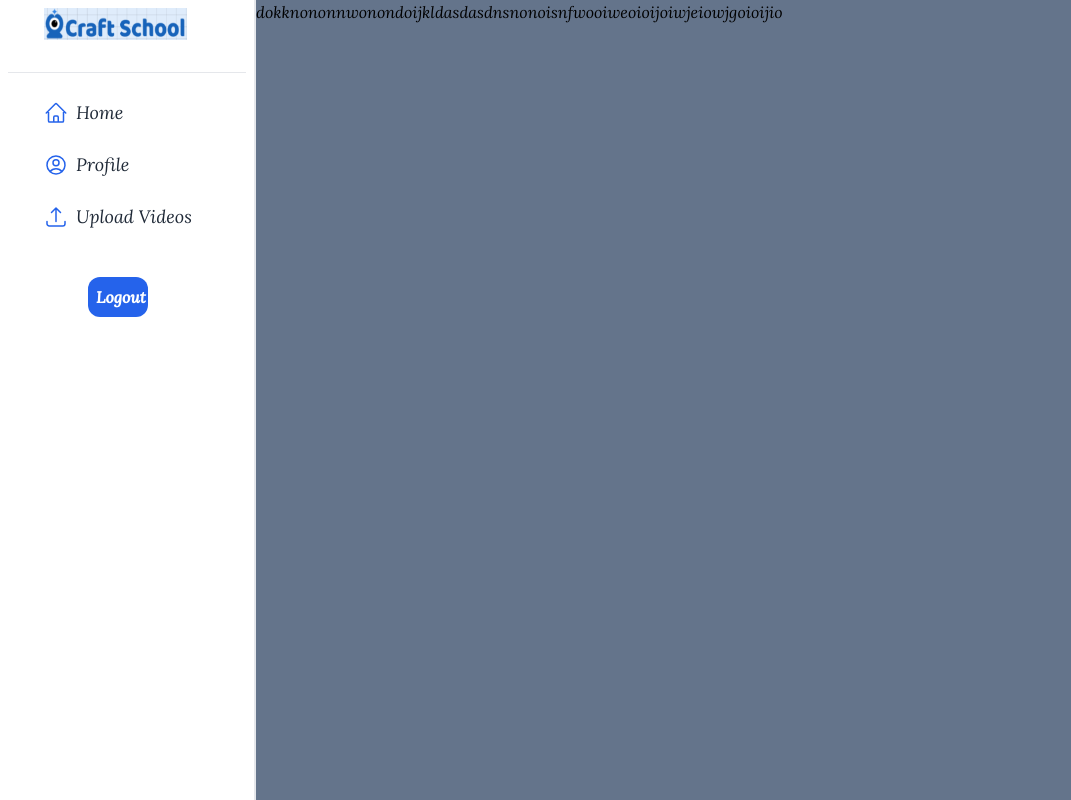
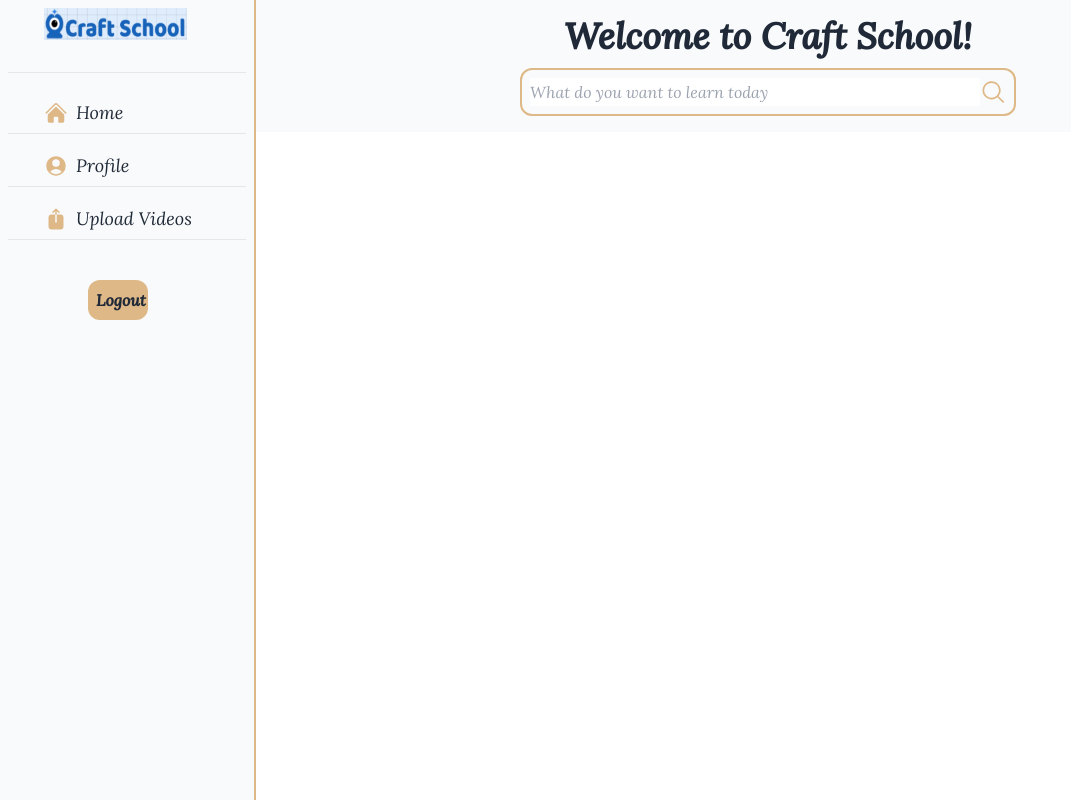
Before and after one commit to Vixs101/web_based_presentation_system, a React (Vite) app: page / in a window 1280 px wide. Shown: the whole page, without its empty margins (0-1071 px from the left). Built offline with nearby package versions, Linux system fonts and the light colour scheme.

Commit message:
started working on the homepage

```diff
--- a/src/components/Sidebar.tsx
+++ b/src/components/Sidebar.tsx
@@ -4,73 +4,63 @@ import { Link } from "react-router-dom";
 function Sidebar() {
   return (
     <div className="">
-      <div className="hidden md:flex flex-col gap-5 h-full overflow-auto fixed md:w-1/4 lg:w-1/5 p-2 border-r-2 bg-white text-gray-800">
+      <div className="hidden md:flex flex-col gap-5 h-full overflow-auto fixed md:w-1/4 lg:w-1/5 p-2 border-r-2 border-r-[#deb887] bg-gray-50 text-gray-800">
         <img
           src="/images/logo.png"
           alt="craft School logo"
           className=" h-8 w-3/4 pl-9"
         />
-        <hr className="w-full mt-3 bg-blue-500" />
+        <hr className="w-full mt-3 bg-[#deb887]" />
         <ul className="flex flex-col gap-3 text-lg">
           <Link to="/">
-            <li className="flex gap-2 hover:bg-slate-300 h-10 items-center pl-9">
+            <li className="flex gap-2 hover:bg-slate-300 h-10 items-center pl-9 text-gray-800">
               <svg
                 xmlns="http://www.w3.org/2000/svg"
-                fill="none"
                 viewBox="0 0 24 24"
-                strokeWidth={1.5}
-                stroke="currentColor"
-                className="w-6 h-6 text-blue-600"
+                fill="currentColor"
+                className="w-6 h-6 text-[#deb887] font-extrabold"
               >
-                <path
-                  strokeLinecap="round"
-                  strokeLinejoin="round"
-                  d="m2.25 12 8.954-8.955c.44-.439 1.152-.439 1.591 0L21.75 12M4.5 9.75v10.125c0 .621.504 1.125 1.125 1.125H9.75v-4.875c0-.621.504-1.125 1.125-1.125h2.25c.621 0 1.125.504 1.125 1.125V21h4.125c.621 0 1.125-.504 1.125-1.125V9.75M8.25 21h8.25"
-                />
+                <path d="M11.47 3.841a.75.75 0 0 1 1.06 0l8.69 8.69a.75.75 0 1 0 1.06-1.061l-8.689-8.69a2.25 2.25 0 0 0-3.182 0l-8.69 8.69a.75.75 0 1 0 1.061 1.06l8.69-8.689Z" />
+                <path d="m12 5.432 8.159 8.159c.03.03.06.058.091.086v6.198c0 1.035-.84 1.875-1.875 1.875H15a.75.75 0 0 1-.75-.75v-4.5a.75.75 0 0 0-.75-.75h-3a.75.75 0 0 0-.75.75V21a.75.75 0 0 1-.75.75H5.625a1.875 1.875 0 0 1-1.875-1.875v-6.198a2.29 2.29 0 0 0 .091-.086L12 5.432Z" />
               </svg>
               Home
             </li>
+            <hr className="w-full bg-[#deb887]" />
           </Link>
           <Link to="/profile">
-            <li className="flex gap-2 hover:bg-slate-300 h-10 items-center pl-9">
+            <li className="flex gap-2 hover:bg-slate-300 h-10 items-center pl-9 text-gray-800">
               <svg
                 xmlns="http://www.w3.org/2000/svg"
-                fill="none"
                 viewBox="0 0 24 24"
-                strokeWidth={1.5}
-                stroke="currentColor"
-                className="w-6 h-6 text-blue-600"
+                fill="currentColor"
+                className="w-6 h-6 text-[#deb887] font-extrabold"
               >
                 <path
-                  strokeLinecap="round"
-                  strokeLinejoin="round"
-                  d="M17.982 18.725A7.488 7.488 0 0 0 12 15.75a7.488 7.488 0 0 0-5.982 2.975m11.963 0a9 9 0 1 0-11.963 0m11.963 0A8.966 8.966 0 0 1 12 21a8.966 8.966 0 0 1-5.982-2.275M15 9.75a3 3 0 1 1-6 0 3 3 0 0 1 6 0Z"
+                  fillRule="evenodd"
+                  d="M18.685 19.097A9.723 9.723 0 0 0 21.75 12c0-5.385-4.365-9.75-9.75-9.75S2.25 6.615 2.25 12a9.723 9.723 0 0 0 3.065 7.097A9.716 9.716 0 0 0 12 21.75a9.716 9.716 0 0 0 6.685-2.653Zm-12.54-1.285A7.486 7.486 0 0 1 12 15a7.486 7.486 0 0 1 5.855 2.812A8.224 8.224 0 0 1 12 20.25a8.224 8.224 0 0 1-5.855-2.438ZM15.75 9a3.75 3.75 0 1 1-7.5 0 3.75 3.75 0 0 1 7.5 0Z"
+                  clipRule="evenodd"
                 />
               </svg>
               Profile
             </li>
+            <hr className="w-full bg-[#deb887]" />
           </Link>
           <Link to="/upload_videos">
             <li className="flex gap-2 hover:bg-slate-300 h-10 items-center pl-9">
               <svg
                 xmlns="http://www.w3.org/2000/svg"
-                fill="none"
                 viewBox="0 0 24 24"
-                strokeWidth={1.5}
-                stroke="currentColor"
-                className="w-6 h-6 text-blue-600"
+                fill="currentColor"
+                className="w-6 h-6 text-[#deb887] font-extrabold"
               >
-                <path
-                  strokeLinecap="round"
-                  strokeLinejoin="round"
-                  d="M3 16.5v2.25A2.25 2.25 0 0 0 5.25 21h13.5A2.25 2.25 0 0 0 21 18.75V16.5m-13.5-9L12 3m0 0 4.5 4.5M12 3v13.5"
-                />
+                <path d="M11.47 1.72a.75.75 0 0 1 1.06 0l3 3a.75.75 0 0 1-1.06 1.06l-1.72-1.72V7.5h-1.5V4.06L9.53 5.78a.75.75 0 0 1-1.06-1.06l3-3ZM11.25 7.5V15a.75.75 0 0 0 1.5 0V7.5h3.75a3 3 0 0 1 3 3v9a3 3 0 0 1-3 3h-9a3 3 0 0 1-3-3v-9a3 3 0 0 1 3-3h3.75Z" />
               </svg>
               Upload Videos
             </li>
+            <hr className="w-full bg-[#deb887]" />
           </Link>
         </ul>
-        <button className="rounded-xl text-white font-bold p-2 bg-blue-600 hover:bg-blue-500 md:w-3/12 ml-20 mt-5">
+        <button className="rounded-xl text-gray-800 font-bold p-2 bg-[#deb887] hover:bg-[#deb989] md:w-3/12 ml-20 mt-5">
           Logout
         </button>
       </div>
--- a/src/pages/Home.tsx
+++ b/src/pages/Home.tsx
@@ -3,23 +3,31 @@ import React from "react";
 function Home() {
   return (
     <>
-      <div className="w-full h-40 bg-slate-500">
-        dokknononnwonondoijkldasdasdnsnonoisnfwooiweoioijoiwjeiowjgoioijio
-      </div>
-      <div className="w-full h-40 bg-slate-500"></div>
-      <div className='w-full h-40 bg-slate-500'></div>
-      <div className='w-full h-40 bg-slate-500'></div>
-      <div className='w-full h-40 bg-slate-500'></div>
-      <div className='w-full h-40 bg-slate-500'></div>
-      <div className='w-full h-40 bg-slate-500'></div>
-      <div className='w-full h-40 bg-slate-500'></div>
-      <div className='w-full h-40 bg-slate-500'></div>
-      <div className='w-full h-40 bg-slate-500'></div>
-      <div className='w-full h-40 bg-slate-500'></div>
-      <div className='w-full h-40 bg-slate-500'></div>
-      <div className='w-full h-40 bg-slate-500'></div>
-      <div className='w-full h-40 bg-slate-500'></div>
-      <div className='w-full h-40 bg-slate-500'></div>
+      <section className="flex flex-col p-4 gap-3 bg-gray-50">
+        <h1 className="text-center text-2xl md:text-4xl font-bold text-gray-800">
+          Welcome to Craft School!
+        </h1>
+        <div className="flex self-center border-2 p-2 border-[#deb887] rounded-xl w-1/2">
+          <input
+            type="text"
+            name="search"
+            placeholder="What do you want to learn today"
+            className="outline-none w-full"
+          />
+          <svg
+            xmlns="http://www.w3.org/2000/svg"
+            viewBox="0 0 24 24"
+            fill="currentColor"
+            className="w-7 h-7 text-[#deb887] font-extrabold cursor-pointer"
+          >
+            <path
+              fillRule="evenodd"
+              d="M10.5 3.75a6.75 6.75 0 1 0 0 13.5 6.75 6.75 0 0 0 0-13.5ZM2.25 10.5a8.25 8.25 0 1 1 14.59 5.28l4.69 4.69a.75.75 0 1 1-1.06 1.06l-4.69-4.69A8.25 8.25 0 0 1 2.25 10.5Z"
+              clipRule="evenodd"
+            />
+          </svg>
+        </div>
+      </section>
     </>
   );
 }
--- a/src/pages/LoginPage.tsx
+++ b/src/pages/LoginPage.tsx
@@ -4,7 +4,7 @@ function LoginPage() {
   const [loginType, setLoginType] = useState("login");
 
   return (
-    <div className="flex items-center justify-center h-full w-full bg-blue-300">
+    <div className="flex items-center justify-center h-full w-full bg-[#deb887]">
       <section className="flex flex-col gap-3 height w-11/12 md:w-1/2 p-5 bg-white rounded-3xl text-center items-center">
         <h1 className="text-2xl md:text-4xl font-bold text-gray-800">
           Welcome to Craft School
@@ -12,16 +12,16 @@ function LoginPage() {
         <p>Login or create an account to continue</p>
         <div className="flex gap-3">
           <button
-            className={`rounded-lg text-white font-bold p-2 bg-blue-500 ${
-              loginType == "login" ? "bg-slate-600" : ""
+            className={`rounded-lg text-gray-800  font-bold p-2  ${
+              loginType == "login" ? "bg-slate-600 text-white" : "bg-[#deb887]"
             }`}
             onClick={() => setLoginType("login")}
           >
             Login
           </button>
           <button
-            className={`rounded-lg text-white font-bold p-2 bg-blue-500 ${
-              loginType == "signup" ? "bg-slate-600" : ""
+            className={`rounded-lg text-gray-800 font-bold p-2  ${
+              loginType == "signup" ? "bg-slate-600 text-white" : "bg-[#deb887]"
             }`}
             onClick={() => setLoginType("signup")}
           >
@@ -35,7 +35,7 @@ function LoginPage() {
               type="email"
               name="email"
               placeholder="Enter your email"
-              className="outline-none border p-2 border-blue-500 rounded-xl w-full"
+              className="outline-none border p-2 border-[#deb887] rounded-xl w-full"
             />
           </div>
 
@@ -45,14 +45,14 @@ function LoginPage() {
               type="password"
               name="password"
               placeholder="Enter your password"
-              className="outline-none border p-2 border-blue-500 rounded-xl w-full"
+              className="outline-none border p-2 border-[#deb887] rounded-xl w-full"
             />
           </div>
 
           {loginType == "login" ? (
-            <button className="rounded-3xl text-white font-bold p-2 bg-blue-500 md:w-3/12">Login</button>
+            <button className="rounded-3xl font-bold p-2 bg-[#deb887] md:w-3/12">Login</button>
           ) : (
-            <button className="rounded-3xl text-white font-bold p-2 bg-blue-500 md:w-3/12">Sign up</button>
+            <button className="rounded-3xl font-bold p-2 bg-[#deb887] md:w-3/12">Sign up</button>
           )}
         </form>
 
```
Also changed, not shown: src/components/Navbar.tsx (+15 -28 lines).
